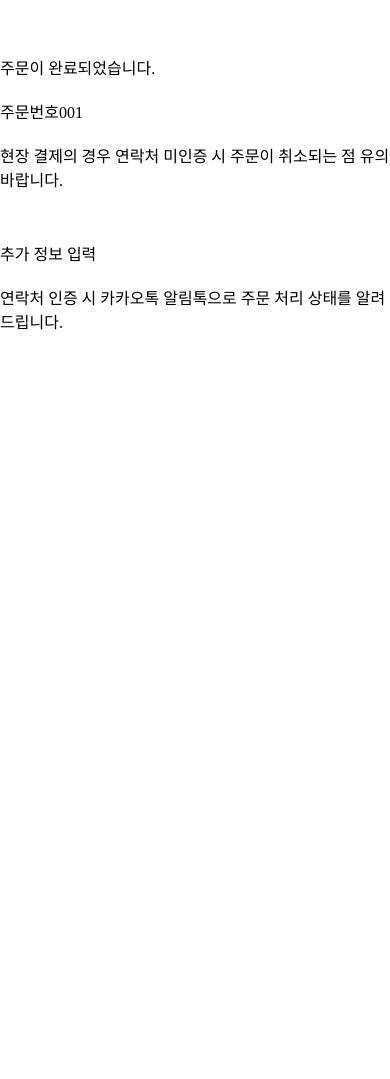
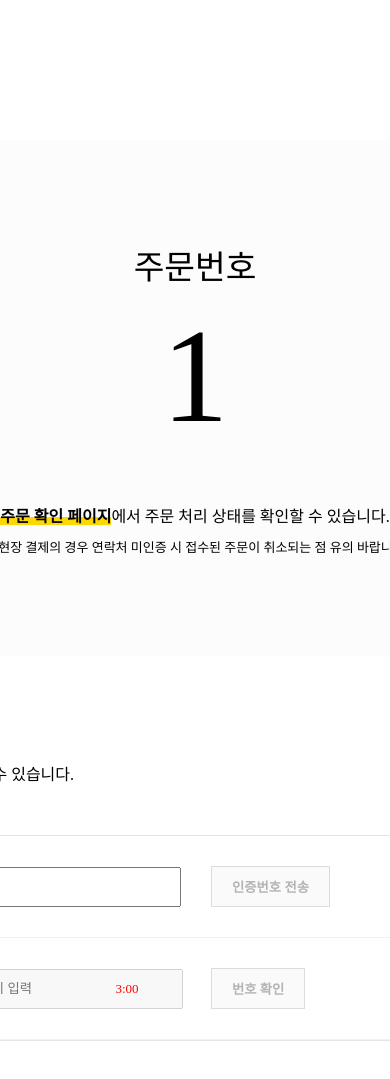
Before and after one commit to sbyun1/doran, a React app in the folder src/main/reactjs/: page /order/complete in a window 390 px wide. Shown: the part 169-1248 px from the top of the page. Before the commit the page ends 844 px from the top, so only its background shows below. Built offline with nearby package versions, Linux system fonts and the light colour scheme; no server answers; a web font is replaced by a local one.

Commit message:
update Pages - [ add Logic to check OrderTel(Order Custormer's phone number) is valid ]

```diff
--- a/src/main/reactjs/src/components/Cart.js
+++ b/src/main/reactjs/src/components/Cart.js
@@ -69,12 +69,12 @@ function Cart() {
                 </div>
             </div>
             <div className={"cart-confirm"}>
-                <input type={"button"} value={"계속 담기"} onClick={
+                <input className={"style-button-confirm"} type={"button"} value={"계속 담기"} onClick={
                     () => {
                         window.location.href = "/"
                     }
                 }/>
-                <input type={"button"} value={"주문하기"} onClick={
+                <input className={"style-button-confirm"} type={"button"} value={"주문하기"} onClick={
                     () => {
                         if (isEmpty()) {
                             alert("장바구니에 아이템이 없습니다.");
--- a/src/main/reactjs/src/components/order/Order.js
+++ b/src/main/reactjs/src/components/order/Order.js
@@ -45,12 +45,12 @@ function Order() {
                            method={{setOrderInfo: setOrderInfo, setOrderActive: setOrderActive}}/>
                 <Payment field={{paymentType: paymentType}} method={{setPaymentType: setPaymentType}}/>
                 <div className={"cart-confirm"}>
-                    <input type={"button"} value={"장바구니"} onClick={
+                    <input className={"style-button-confirm"} type={"button"} value={"장바구니"} onClick={
                         () => {
                             window.history.back();
                         }
                     }/>
-                    <input type={"button"} value={"결제하기"} onClick={
+                    <input className={"style-button-confirm"} type={"button"} value={"결제하기"} onClick={
                         () => {
                             request();
                         }
--- a/src/main/reactjs/src/components/order/OrderComplete.js
+++ b/src/main/reactjs/src/components/order/OrderComplete.js
@@ -1,4 +1,4 @@
-import {useEffect, useState} from "react";
+import {useEffect, useRef, useState} from "react";
 import axios from "axios";
 import '../../resources/css/order/complete.css'
 
@@ -27,26 +27,158 @@ function OrderComplete() {
 
 function OrderTop() {
     return (
-        <div className={"order-complete-top"}>
-            <span>주문이 완료되었습니다.</span>
-            <div>
-                <span>주문번호</span>
-                <span>001</span>
+        <>
+            <div className={"order-top"}>
+                <span>주문이 완료되었습니다.</span>
             </div>
-            <span>현장 결제의 경우 연락처 미인증 시 주문이 취소되는 점 유의 바랍니다.</span>
-        </div>
+            <div className={"order-complete top"}>
+                <div className={"order-number"}>
+                    <span>주문번호</span>
+                    <span>1</span>
+                </div>
+                <div className={"order-complete-desc"}>
+                    <div>
+                    <span><a title="주문 확인 페이지로 이동"
+                             className={"order-confirm-link"}
+                             href={"/order/confirm"}>주문 확인 페이지</a>에서 주문 처리 상태를 확인할 수 있습니다.</span>
+                    </div>
+                    <span>※ 현장 결제의 경우 연락처 미인증 시 접수된 주문이 취소되는 점 유의 바랍니다.</span>
+                </div>
+            </div>
+        </>
     )
 }
 
 function OrderBottom() {
+    const telRef = useRef(null);
+    const telBtnRef = useRef(null);
+    const codeRef = useRef(null);
+    const codeBtnRef = useRef(null);
+
+    const [seconds, setSeconds] = useState(180);
+    const [isActive, setIsActive] = useState(false);
+
+    const [verifiedTel, setVerifiedTel] = useState(false);
+
+    function reset() {
+        setSeconds(180);
+        setIsActive(false);
+    }
+
+    function setTimerText(count) {
+        let remainder = count % 60;
+        return parseInt(count / 60) + ':' + (remainder / 10 >= 1 ? remainder : '0' + remainder);
+    }
+
+    function initRef() {
+        telBtnRef.current.disabled = true;
+        codeRef.current.disabled = true;
+        codeRef.current.value = '';
+        codeBtnRef.current.disabled = true;
+    }
+
+    function checkNaN(e, limit) {
+        if (isNaN(e.key) || e.target.value.length > limit) {
+            e.preventDefault();
+        }
+    }
+
+    function checkNull(e) {
+        if (e.keyCode == 32) {
+            e.preventDefault();
+        }
+    }
+
+    function checkTelValid() {
+        const orderTel = telRef.current.value;
+
+        if (orderTel.match(/^[0-9]{3}[0-9]{4}[0-9]{4}$/)) {
+            telBtnRef.current.disabled = false;
+        } else {
+            telBtnRef.current.disabled = true;
+        }
+    }
+
+    function checkCodeValid() {
+        const orderTelCode = codeRef.current.value;
+
+        if (orderTelCode.match(/^\d{6}$/)) {
+            codeBtnRef.current.disabled = false;
+        } else {
+            codeBtnRef.current.disabled = true;
+        }
+    }
+
+    function sendMessage() {
+        // 세션 서버에 인증 정보가 저장된 후 타이머가 흐르도록 추후 구현
+        reset();
+        setIsActive(true);
+        codeRef.current.disabled = false;
+        codeRef.current.focus();
+    }
+
+    useEffect(() => {
+        initRef();
+    }, []);
+
+    useEffect(() => {
+        let interval = null;
+        if (isActive) {
+            interval = setInterval(() => {
+                setSeconds(seconds => seconds - 1);
+            }, 1000);
+        } else if (!isActive && seconds !== 180) {
+            clearInterval(interval);
+        }
+        return () => clearInterval(interval);
+    }, [isActive, seconds]);
+
     return (
-        <div className={"order-complete-bottom"}>
-            <span>추가 정보 입력</span>
-            <span>연락처 인증 시 카카오톡 알림톡으로 주문 처리 상태를 알려드립니다.</span>
-            <div>
-
+        <>
+            <div className={"order-bottom"}>
+                <span>연락처를 입력하세요 !</span>
+                <span>연락처 인증 시 카카오톡 알림톡을 통해 주문 처리 상태를 알림받을 수 있습니다.</span>
             </div>
-        </div>
+            <div className={"order-complete bottom"}>
+                <div className={"order-additional item-table"}>
+                    <div>
+                        <span>연락처</span>
+                        <input className={"order-additional-input"} type={"tel"} name={"orderTel"} ref={telRef}
+                               onKeyPress={(event) => {
+                                   checkNaN(event.nativeEvent, 10);
+                                   checkNull(event.nativeEvent);
+                               }}
+                               onChange={() => {
+                                   initRef();
+                                   checkTelValid();
+                               }} placeholder={"'-' 빼고 입력"}/>
+                        <input className={"order-additional-input style-button-confirm"} type={"button"} ref={telBtnRef}
+                               onClick={() => {
+                                   sendMessage();
+                               }}
+                               value={"인증번호 전송"}/>
+                    </div>
+                    <div>
+                        <span>인증번호</span>
+                        <div className={"order-code-container"}>
+                            <input className={"order-additional-input order-code-input"} type={"number"}
+                                   name={"orderTelCode"}
+                                   ref={codeRef}
+                                   onChange={() => {
+                                       checkCodeValid();
+                                   }}
+                                   onKeyPress={event => {
+                                       checkNaN(event.nativeEvent, 5);
+                                       checkNull(event.nativeEvent);
+                                   }} placeholder={"인증번호 6자리 입력"}/>
+                            <span className={"order-code-timer"}>{setTimerText(seconds)}</span>
+                        </div>
+                        <input className={"order-additional-input style-button-confirm"} type={"button"}
+                               ref={codeBtnRef} value={"번호 확인"}/>
+                    </div>
+                </div>
+            </div>
+        </>
     )
 }
 
--- a/src/main/reactjs/src/resources/css/cart.css
+++ b/src/main/reactjs/src/resources/css/cart.css
@@ -144,14 +144,14 @@
     gap: 20px;
 }
 
-.cart-confirm > * {
+.style-button-confirm {
     padding: 10px 30px 10px 30px;
     font-weight: bold;
     transition: 0.3s;
     border: solid 1px gainsboro;
 }
 
-.cart-confirm > *:hover {
+.style-button-confirm:enabled:hover {
     background: gold;
     color: white;
 }
--- a/src/main/reactjs/src/resources/css/order/complete.css
+++ b/src/main/reactjs/src/resources/css/order/complete.css
@@ -0,0 +1,83 @@
+.order-complete {
+    width: 1280px;
+    display: grid;
+    background-color: rgba(252, 252, 252);
+}
+
+.order-complete.top {
+    justify-items: center;
+    align-items: center;
+    gap: 50px;
+    padding: 100px 0 100px 0;
+}
+
+.order-complete-desc {
+    display: grid;
+    gap: 10px;
+    justify-items: center;
+    align-items: center;
+}
+
+.order-complete-desc > *:last-child {
+    font-size: small;
+}
+
+.order-confirm-link {
+    color: black;
+    font-weight: 700;
+    text-decoration: none;
+    background: linear-gradient(to top, gold 50%, transparent 50%);
+}
+
+.order-additional > div {
+    display: grid;
+    grid-template-columns: repeat(4, 1fr);
+    gap: 30px;
+    align-items: center;
+}
+
+.order-additional > div > *:last-child {
+    justify-self: left;
+}
+
+.order-additional-input {
+    padding: 10px 20px 10px 20px;
+}
+
+.order-number {
+    display: grid;
+    width: 100%;
+    gap: 10px;
+    justify-items: center;
+    align-items: center;
+}
+
+.order-number > *:first-child {
+    font-size: 25pt;
+}
+
+.order-number > *:last-child {
+    font-size: 100pt;
+}
+
+.order-code-container {
+    display: grid;
+    align-items: center;
+    position: relative;
+}
+
+.order-code-input {
+    position: absolute;
+    width: 85%;
+}
+
+.order-code-timer {
+    position: absolute;
+    right: 15%;
+    font-size: small;
+    color: red;
+}
+
+.order-code-timer.hidden {
+    display: none;
+}
```
